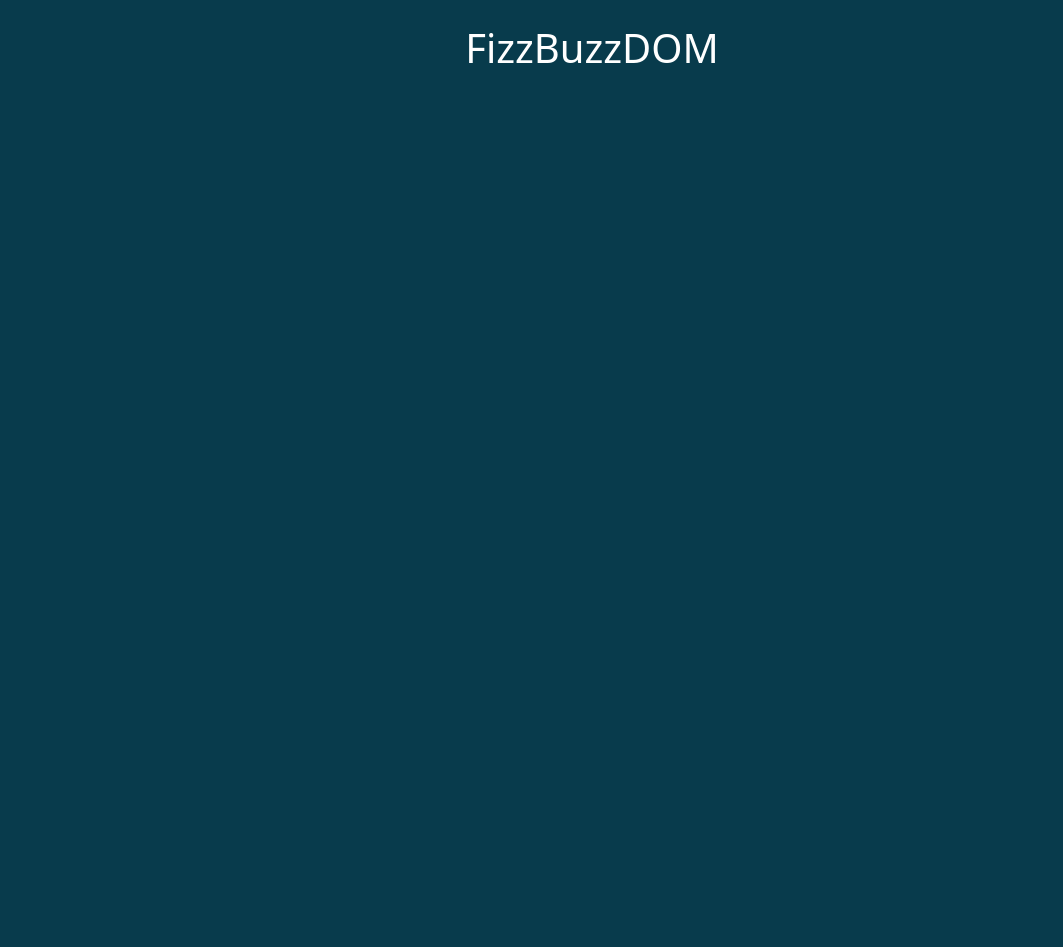
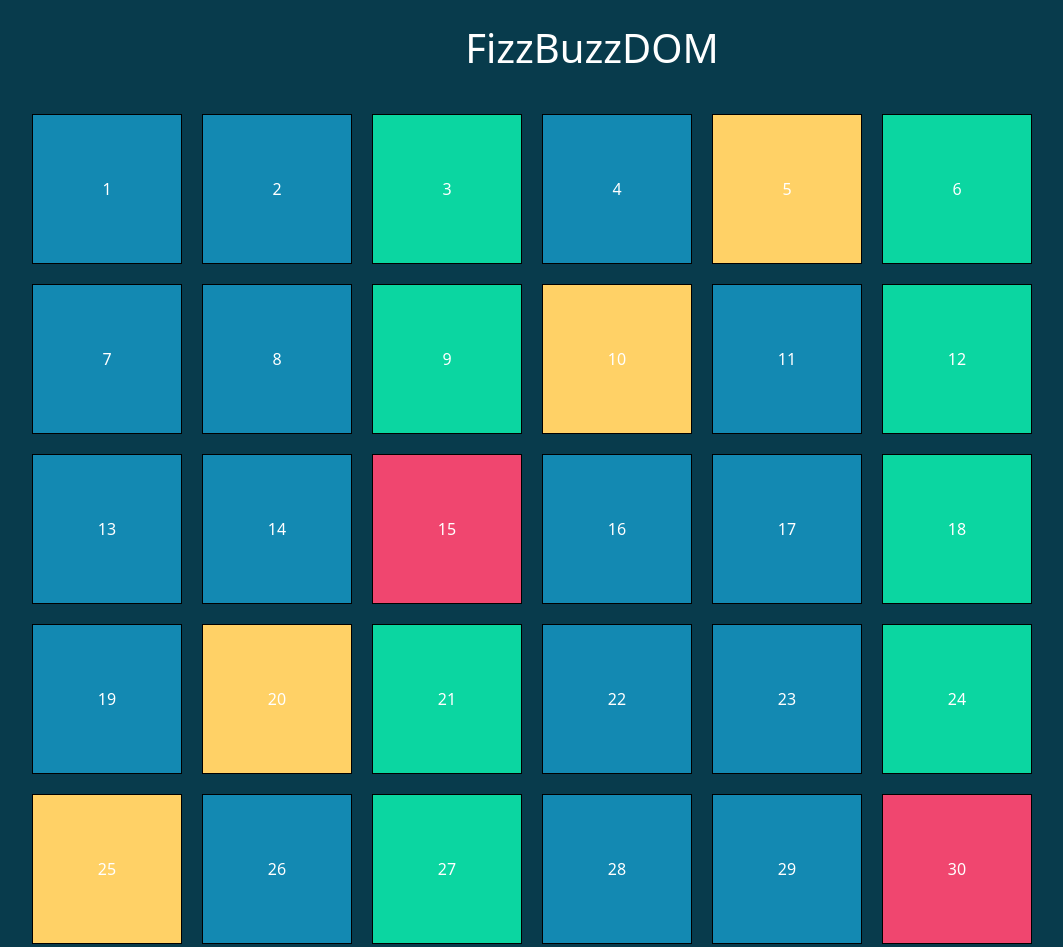
Before and after one commit to MattiaM99/js-fizzbuzzdom, a plain HTML site: page index.html in a window 1280 px wide. Shown: the top 947 px of the page, without its empty margins (48-1111 px from the left). Before the commit the page ends 800 px from the top, so only its background shows below. Drawn offline with nearby package versions, Linux system fonts and the light colour scheme.

Commit message:
finito layout, mettere placeholder quadrati

```diff
--- a/css/style.css
+++ b/css/style.css
@@ -3,8 +3,8 @@ body {
   color: #fff;
 }
 .box {
-  height: 80px;
-  width: 80px;
+  width: 150px;
+  height: 150px;
   margin: 10px;
   background-color: #1389B2;
   border: 1px solid black;
@@ -12,3 +12,15 @@ body {
   justify-content: center;
   align-items: center;
 }
+
+.per3 {
+  background-color: #0BD6A1 ;
+}
+
+.per5{
+  background-color: #FFD166;
+}
+
+.per3-5{
+  background-color: #F0466F;
+}
--- a/js/script.js
+++ b/js/script.js
@@ -0,0 +1,19 @@
+const row = document.querySelector('.row');
+
+for (let i = 1; i <= 1000; i++) {
+  const box = document.createElement('div');
+  box.className = 'box';
+  box.innerHTML = i;
+  row.append(box);
+  console.log(box);
+
+  if (!(i % 3) && !(i % 5)) {
+  box.classList.add('per3-5');
+  }
+  else if (!(i % 3)) {
+  box.classList.add('per3');
+  } else if (!(i % 5)) {
+  box.classList.add('per5');
+  }
+  console.log(i);
+};
```
